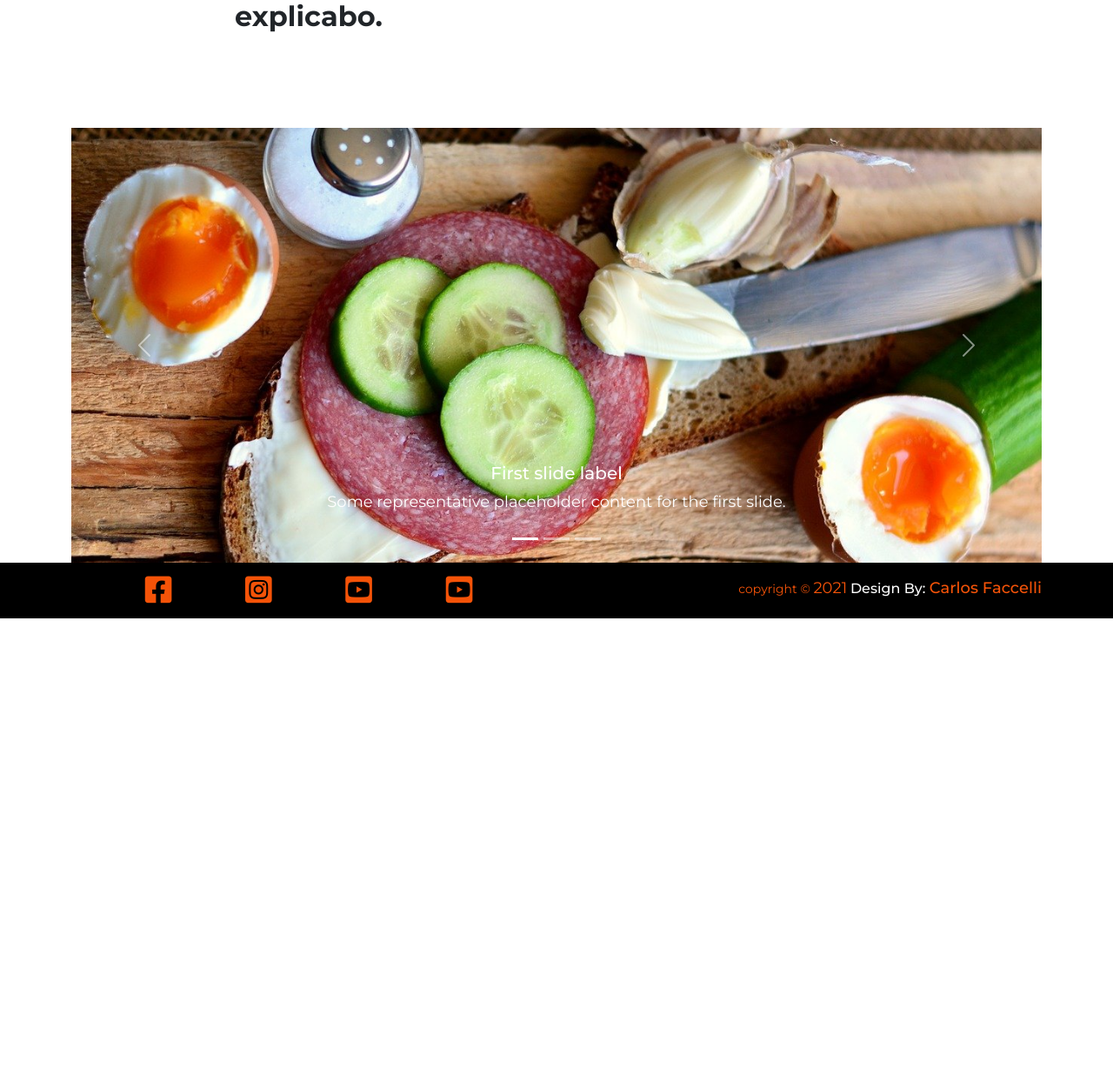
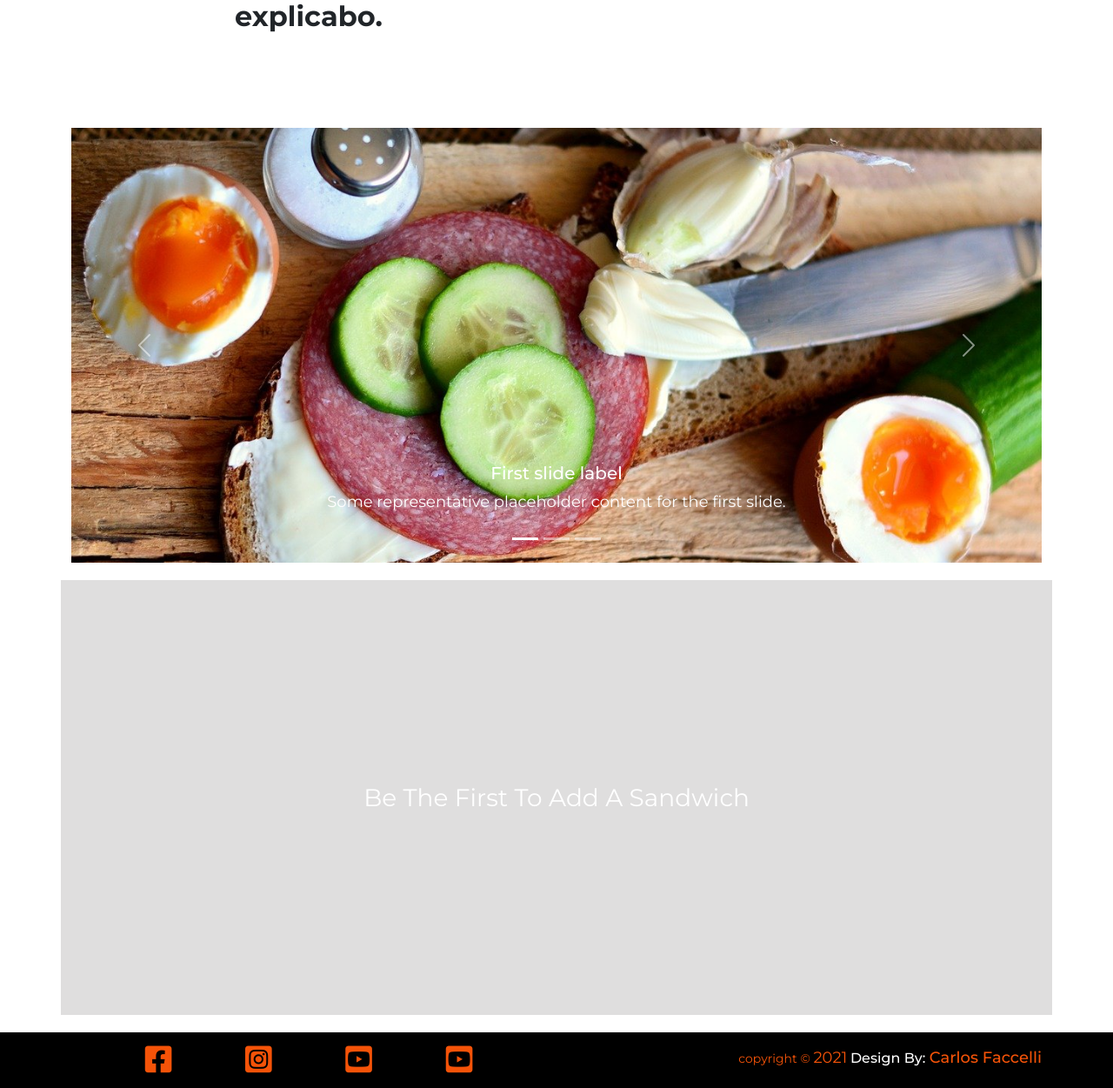
Before and after one commit to CarlosFaccelli26/Bread-Butter-Milestone, a Flask app: page / in a window 1280 px wide. Shown: the part 416-1667 px from the top of the page at 87% size. Before the commit the page ends 1127 px from the top, so only its background shows below. Run offline with Flask 2, Linux system fonts and the light colour scheme; data that the repository does not hold is empty; some libraries are stand-ins or nearby versions.

Commit message:
Adding a condition if there is no sandwich added on index.html will be display a different section with a link to add a new sandwich

```diff
--- a/static/css/style.css
+++ b/static/css/style.css
@@ -229,6 +229,10 @@ label {
     font-weight: 500;
 }
 
+.carousel-inner  {
+    margin-bottom: 20px;
+}
+
 .carousel-item {
     height: 500px;
 }
@@ -240,6 +244,33 @@ label {
     bottom: 0;
     top: 50%;
     transform: translateY(-50%);
+}
+
+.add-content {
+    min-height: 500px;
+    display: flex;
+    align-items: center;
+    justify-content: center;
+    background-color: rgb(223, 222, 222);
+    margin-bottom: 20px;
+}
+
+.add-content a {
+    font-size: 28px;
+    color: #fff;
+    text-decoration: none;
+    text-transform: capitalize;
+    transition: all .5s ease-in-out;
+}
+
+.add-content a:hover {
+    letter-spacing: 6px;
+    color: #f55308;
+}
+
+.fadeInLeftBig {
+    -webkit-animation-name: fadeInLeftBig;
+    animation-name: fadeInLeftBig;
 }
 
 .card-img-top {
--- a/templates/index.html
+++ b/templates/index.html
@@ -71,6 +71,11 @@ Home
 <main>
     <div class="container">
         <div class="row">
+            {% if sandwich|length == 0%}
+                <div class="add-content">
+                    <a href="{{ url_for('add_sandwich') }}" class="animated fadeInRightBig">Be the first to add a sandwich</a>
+                </div>
+            {% else %}
                 {% for sandwich in sandwiches %}
                     <div class="col-sm-12 col-md-6 col-lg-3">
                         <div class="card">
@@ -93,6 +98,7 @@ Home
                     </div>
                 {% endfor %}
         </div>
+        {% endif %}
         {% if sandwiches|length >= 8 %}
         <a href="{{ url_for('all_sandwich') }}" class="btn btn-sandwich">
             Wanna See More?
```
Lines whose indentation alone changed are shown as unchanged.
